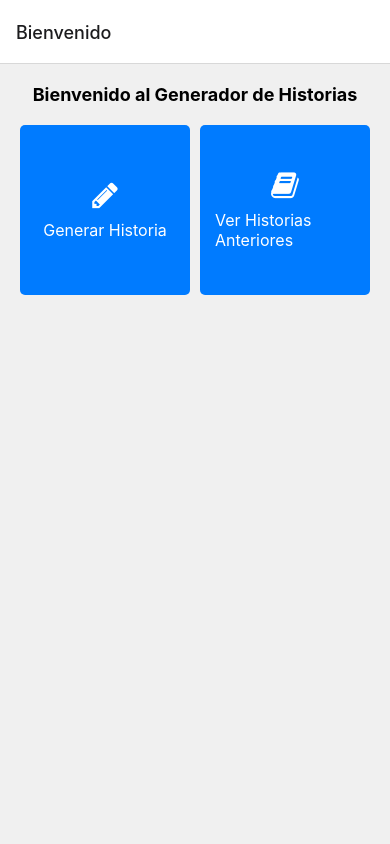
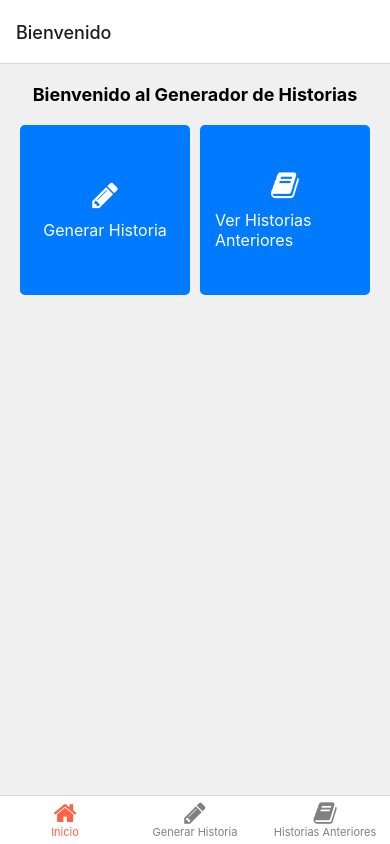
Before and after one commit to JoseCristhianRG/HistoriesApp, a React Native app: screen / in a window 390 px wide. Built offline with nearby package versions, Linux system fonts and the light colour scheme; what react-native-sqlite-storage would draw is missing.

Commit message:
Navegación con Tabs

```diff
--- a/src/App.tsx
+++ b/src/App.tsx
@@ -1,39 +1,91 @@
 import * as React from 'react';
-import {NavigationContainer} from '@react-navigation/native';
-import {createNativeStackNavigator} from '@react-navigation/native-stack';
-import { Button } from 'react-native';
+import { NavigationContainer } from '@react-navigation/native';
+import { createNativeStackNavigator } from '@react-navigation/native-stack';
+import { createBottomTabNavigator } from '@react-navigation/bottom-tabs';
+import Icon from 'react-native-vector-icons/FontAwesome';
 import HomeScreen from './screens/HomeScreen';
 import PreviousStoriesScreen from './screens/PreviousStoriesScreen';
 import SingleStoryScreen from './screens/SingleStoryScreen';
+import { View, StyleSheet } from 'react-native';
 
 import { initializeDatabase } from './database/database';
 
 initializeDatabase();
 
 const Stack = createNativeStackNavigator();
+const Tab = createBottomTabNavigator();
+
+const HomeStack = () => (
+  <Stack.Navigator>
+    <Stack.Screen
+      name="HomeScreen"
+      component={HomeScreen}
+      options={{ title: 'Bienvenido' }}
+    />
+    <Stack.Screen
+      name="SingleStoryScreen"
+      component={SingleStoryScreen}
+      options={{ title: 'Generar historia' }}
+    />
+  </Stack.Navigator>
+);
+
+const PreviousStoriesStack = () => (
+  <Stack.Navigator>
+    <Stack.Screen
+      name="PreviousStoriesScreen"
+      component={PreviousStoriesScreen}
+      options={{ title: 'Historias anteriores' }}
+    />
+  </Stack.Navigator>
+);
 
 const App = () => {
   return (
     <NavigationContainer>
-      <Stack.Navigator>
-        <Stack.Screen
-          name="HomeScreen"
-          component={HomeScreen}
-          options={{title: 'Bienvenido'}}
-        />
-        <Stack.Screen
-          name="PreviousStoriesScreen"
-          component={PreviousStoriesScreen}
-          options={{title: 'Ver historias anteriores'}}
-        />
-        <Stack.Screen
-          name="SingleStoryScreen"
-          component={SingleStoryScreen}
-          options={{title: 'Generar historia'}}
-        />
-      </Stack.Navigator>
+      <View style={styles.container}>
+        <Tab.Navigator
+          screenOptions={({ route }) => ({
+            tabBarIcon: ({ focused, color, size }) => {
+              let iconName;
+
+              if (route.name === 'Home') {
+                iconName = 'home';
+              } else if (route.name === 'PreviousStories') {
+                iconName = 'book';
+              } else if (route.name === 'GenerateStory') {
+                iconName = 'pencil';
+              }
+
+              return <Icon name={iconName} size={size} color={color} />;
+            },
+            tabBarItemStyle: {
+              paddingVertical: 5,
+            },
+            tabBarLabelStyle: {
+              fontSize: 11,
+              paddingBottom: 0,
+            },
+          })}
+          tabBarOptions={{
+            activeTintColor: 'tomato',
+            inactiveTintColor: 'gray',
+          }}
+        >
+          <Tab.Screen name="Home" component={HomeStack} options={{ headerShown: false, title: 'Inicio' }} />
+          <Tab.Screen name="GenerateStory" component={SingleStoryScreen} options={{ title: 'Generar Historia' }} />
+          <Tab.Screen name="PreviousStories" component={PreviousStoriesStack} options={{ headerShown: false, title: 'Historias Anteriores' }} />
+        </Tab.Navigator>
+      </View>
     </NavigationContainer>
   );
 };
 
+const styles = StyleSheet.create({
+  container: {
+    flex: 1,
+    paddingBottom: 0, // Ajusta el padding inferior aquí
+  },
+});
+
 export default App;
```
